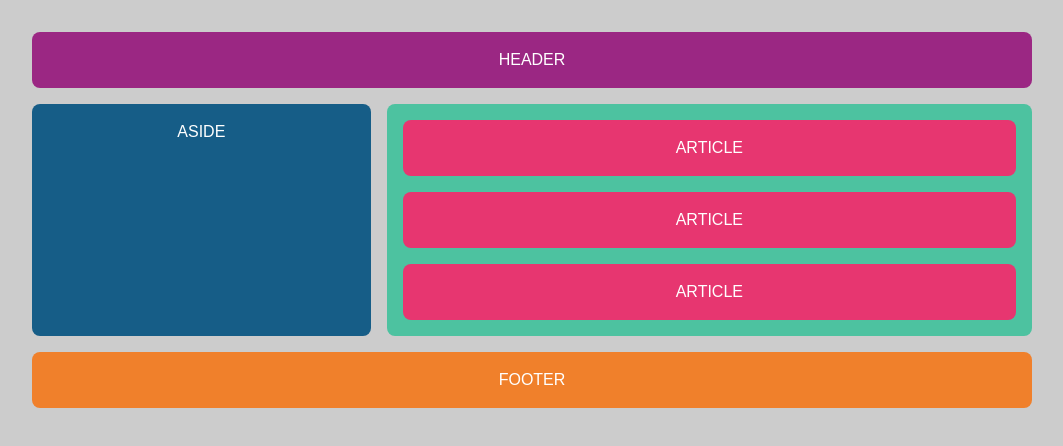
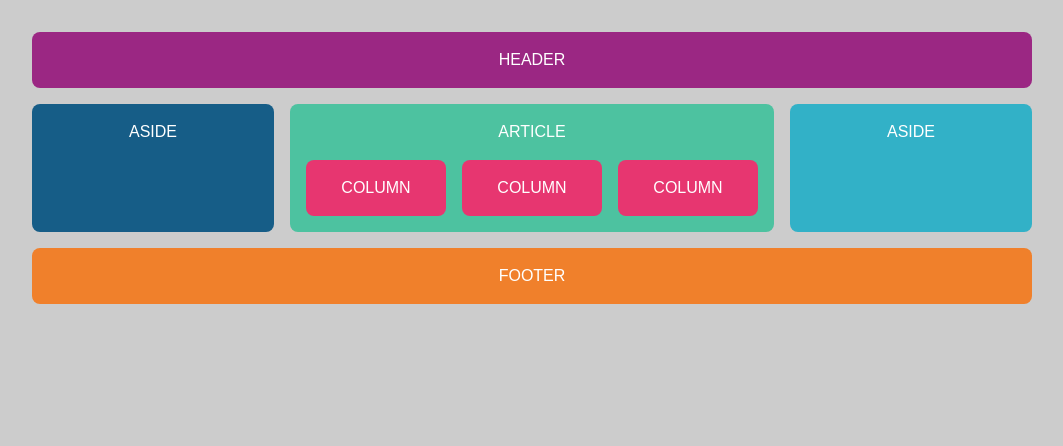
Before and after one commit to JWILSON0867/Grid-Practice, a plain HTML site: page index.html in a window 1280 px wide. Shown: the whole page, without its empty margins (108-1171 px from the left). Drawn offline with Linux system fonts and the light colour scheme.

Commit message:
fixed code mixup

```diff
--- a/css/styles.css
+++ b/css/styles.css
@@ -1,3 +1,4 @@
+/*
 body {
     background: #ccc;
     padding: 2rem;
@@ -61,3 +62,87 @@ body {
     padding: 1rem;
     border-radius: 0.5rem;
   }
+    */
+
+
+body {
+    background: #ccc;
+    padding: 2rem;
+    margin: 0;
+    font-family: Arial, sans-serif;
+  }
+
+  .container {
+    display: grid;
+    grid-template-areas:
+      "header header header"
+      "left main right"
+      "footer footer footer";
+    grid-template-columns: 1fr 2fr 1fr;
+    grid-template-rows: auto 1fr auto;
+    gap: 1rem;
+    max-width: 1000px;
+    margin: 0 auto;
+  }
+
+  header {
+    grid-area: header;
+    background-color: #9b2783;
+    color: white;
+    text-align: center;
+    padding: 1rem;
+    border-radius: 0.5rem;
+  }
+
+  .left {
+    grid-area: left;
+    background-color: #165d87;
+    color: white;
+    text-align: center;
+    padding: 1rem;
+    border-radius: 0.5rem;
+  }
+
+  main {
+    grid-area: main;
+    background-color: #4dc2a0;
+    padding: 1rem;
+    border-radius: 0.5rem;
+  }
+
+  .article {
+    color: white;
+    text-align: center;
+  }
+
+  .columns {
+    display: flex;
+    gap: 1rem;
+    margin-top: 1rem;
+    justify-content: center;
+  }
+
+  .column {
+    background-color: #e73670;
+    padding: 1rem;
+    border-radius: 0.5rem;
+    flex: 1;
+  }
+
+  .right {
+    grid-area: right;
+    background-color: #32b1c7;
+    color: white;
+    text-align: center;
+    padding: 1rem;
+    border-radius: 0.5rem;
+  }
+
+  footer {
+    grid-area: footer;
+    background-color: #f0802b;
+    color: white;
+    text-align: center;
+    padding: 1rem;
+    border-radius: 0.5rem;
+  }
--- a/index.html
+++ b/index.html
@@ -1,4 +1,4 @@
-<!DOCTYPE html>
+<!-- <!DOCTYPE html>
 <html lang="en">
 <head>
   <meta charset="UTF-8" />
@@ -22,3 +22,33 @@
   </div>
 </body>
 </html>
+-->
+
+<!DOCTYPE html>
+<html lang="en">
+<head>
+  <meta charset="UTF-8" />
+  <meta name="viewport" content="width=device-width, initial-scale=1.0"/>
+  <title>Grid Desktop Wireframe</title>
+  <link rel="stylesheet" href="css/reset.css" />
+  <link rel="stylesheet" href="css/styles.css" />
+</head>
+<body>
+  <div class="container">
+    <header>HEADER</header>
+    <aside class="left">ASIDE</aside>
+    <main>
+      <div class="article">
+        ARTICLE
+        <div class="columns">
+          <div class="column">COLUMN</div>
+          <div class="column">COLUMN</div>
+          <div class="column">COLUMN</div>
+        </div>
+      </div>
+    </main>
+    <aside class="right">ASIDE</aside>
+    <footer>FOOTER</footer>
+  </div>
+</body>
+</html>
```
Also changed, not shown: 67e9beefb995f73face88538.png (added), mobile-wireframe.png (added).
